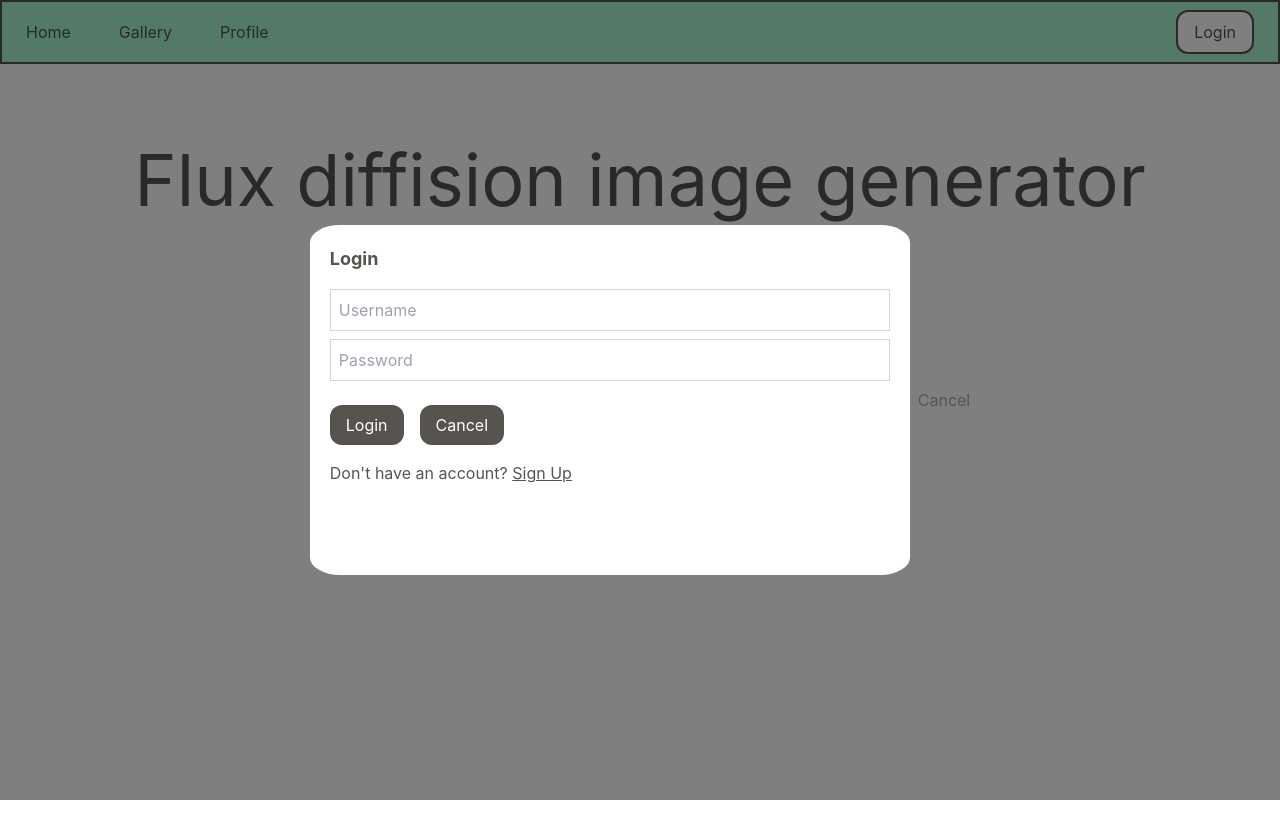
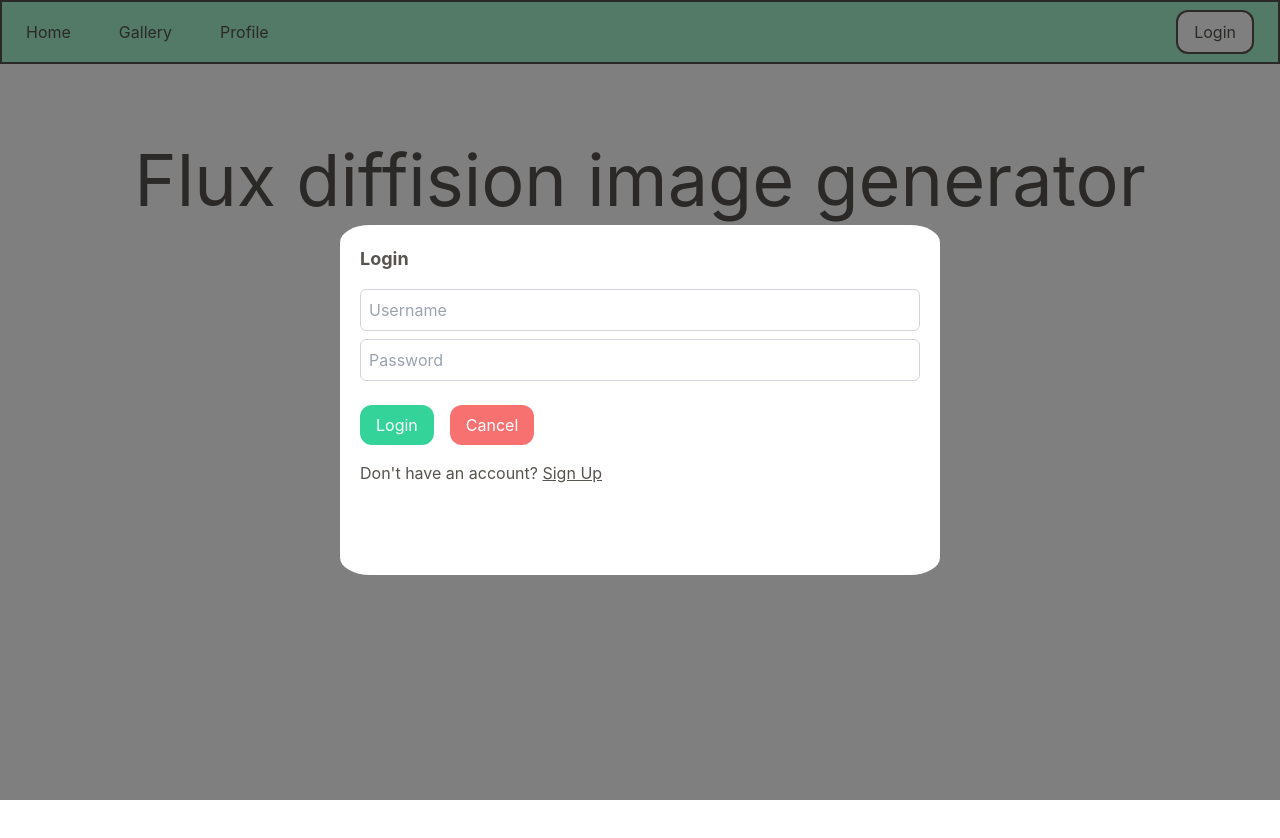
Before and after one commit to raayandhar/CS35L-Project, a React (Create React App) app in the folder client/: page / in a window 1280 px wide. Both pictures are taken after a click on the button "Login". Shown: the top 838 px of the page. Built offline with nearby package versions, Linux system fonts and the light colour scheme.

Commit message:
Bugfix on error handling and animation fun

```diff
--- a/client/src/components/login.jsx
+++ b/client/src/components/login.jsx
@@ -2,7 +2,7 @@ import React, { useState } from 'react';
 import { useSelector, useDispatch } from 'react-redux';
 import { setUser, clearUser } from '../store/reducers/userReducer';
 import { useSnackbar } from 'notistack';
-import './switchmodes.css'; // Ensure this is correctly imported
+import './switchmodes.css';
 
 const Login = () => {
     const dispatch = useDispatch();
@@ -24,7 +24,7 @@ const Login = () => {
         })
         .then((res) => res.json())
         .then((res) => {
-            if (!res.success) {
+            if (res.status !== 200) {
                 enqueueSnackbar(res.message, { variant: 'error', autoHideDuration: 3000 });
             } else {
                 enqueueSnackbar('Login Successful', { variant: 'success', autoHideDuration: 3000 });
@@ -112,25 +112,25 @@ const Login = () => {
                                     placeholder="Username"
                                     value={username}
                                     onChange={(e) => setUsername(e.target.value)}
-                                    className="border border-gray-300 p-2 mb-2 w-full focus:border-emerald-200 focus:ring-0"
+                                    className="border border-gray-300 p-2 mb-2 w-full focus:border-emerald-400 outline-none rounded-md"
                                     />
                                 <input
                                     type="password"
                                     placeholder="Password"
                                     value={password}
                                     onChange={(e) => setPassword(e.target.value)}
-                                    className="border border-gray-300 p-2 mb-2 w-full"
+                                    className="border border-gray-300 p-2 mb-2 w-full focus:border-emerald-400 outline-none rounded-md"
                                 />
                                 <div className="flex space-x-4 mt-4">
                                     <button
                                         onClick={handleLogin}
-                                        className="bg-stone-600 text-white py-2 px-4 rounded-xl hover:bg-stone-700 transition duration-200"
+                                        className="bg-emerald-400 text-white py-2 px-4 rounded-xl hover:bg-emerald-600 transition duration-200"
                                     >
                                     Login
                                     </button>
                                     <button
                                         onClick={toggleCanvas}
-                                        className="bg-stone-600 text-white py-2 px-4 rounded-xl hover:bg-stone-700 transition duration-200"
+                                        className="bg-red-400 text-white py-2 px-4 rounded-xl hover:bg-red-600 transition duration-200"
                                     >
                                         Cancel
                                     </button>
@@ -150,32 +150,32 @@ const Login = () => {
                                     placeholder="Username"
                                     value={username}
                                     onChange={(e) => setUsername(e.target.value)}
-                                    className="border border-gray-300 p-2 mb-2 w-full"
+                                    className="border border-gray-300 p-2 mb-2 w-full focus:border-emerald-400 outline-none rounded-md"
                                 />
                                 <input
                                     type="password"
                                     placeholder="Password"
                                     value={password}
                                     onChange={(e) => setPassword(e.target.value)}
-                                    className="border border-gray-300 p-2 mb-2 w-full"
+                                    className="border border-gray-300 p-2 mb-2 w-full focus:border-emerald-400 outline-none rounded-md"
                                 />
                                 <input
                                     type="password"
                                     placeholder="Confirm Password"
                                     value={confirmPassword}
                                     onChange={(e) => setConfirmPassword(e.target.value)}
-                                    className="border border-gray-300 p-2 mb-4 w-full"
+                                    className="border border-gray-300 p-2 mb-4 w-full focus:border-emerald-400 outline-none rounded-md"
                                 />
                                 <div className="flex space-x-4">
                                     <button
                                         onClick={handleSignup}
-                                        className="bg-stone-600 text-white py-2 px-4 rounded-xl hover:bg-stone-700 transition duration-200"
+                                        className="bg-emerald-400 text-white py-2 px-4 rounded-xl hover:bg-emerald-600 transition duration-200"
                                     >
                                     Sign Up
                                     </button>
                                     <button
                                         onClick={toggleCanvas}
-                                        className="bg-stone-600 text-white py-2 px-4 rounded-xl hover:bg-stone-700 transition duration-200"
+                                        className="bg-red-400 text-white py-2 px-4 rounded-xl hover:bg-red-600 transition duration-200"
                                     >
                                         Cancel
                                     </button>
@@ -189,12 +189,7 @@ const Login = () => {
                             </div>
                         </div>
                     </div>
-                    <button
-                        onClick={toggleCanvas}
-                        className="ml-2 text-stone-600"
-                    >
-                        Cancel
-                    </button>
+
                 </div>
             )}
         </>
--- a/client/src/components/switchmodes.css
+++ b/client/src/components/switchmodes.css
@@ -3,12 +3,14 @@
 }
 
 .canvas-container {
-    width: 600px; /* Adjust as needed */
-    height: 350px; /* Adjust as needed */
+    /* Can style the container her instead of login.jsx */
+    width: 600px;
+    height: 350px;
     position: relative;
     transform-style: preserve-3d;
     transition: transform 0.6s;
     border-radius: 5%;
+
 }
 
 .canvas {
@@ -16,15 +18,15 @@
     width: 100%;
     height: 100%;
     backface-visibility: hidden;
-    padding: 20px; /* Add some padding */
+    padding: 20px;
 }
 
 
 .back {
-    /* Styles for the back side (signup) */
     transform: rotateY(180deg);
 }
 
 .rotate-y-180 {
-    transform: rotateY(180deg);
+    /* this number changes the animation significance */
+    transform: rotateY(900deg);
 }
```
